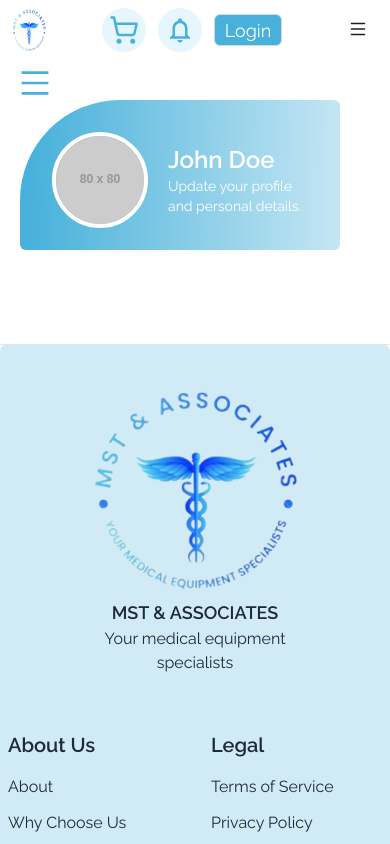
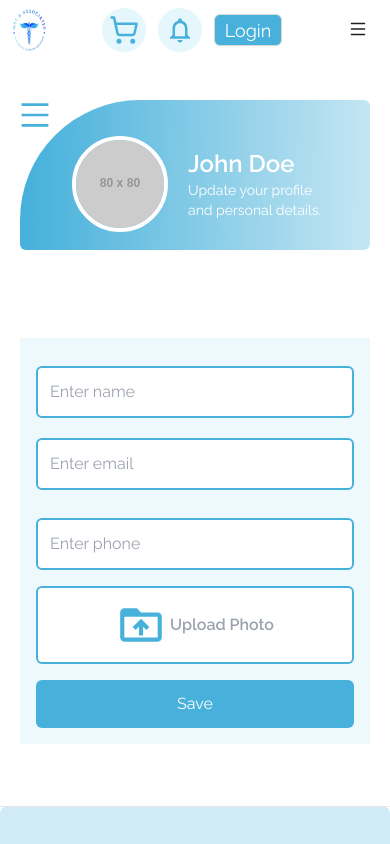
Before and after one commit to sparktechagency/MedicalEquipment, a Next.js app: page /userProfile in a window 390 px wide. Shown: the top 844 px of the page. Built offline with nearby package versions, Linux system fonts and the light colour scheme.

Commit message:
userProfile ok

```diff
--- a/src/app/(userDashboard)/layout.tsx
+++ b/src/app/(userDashboard)/layout.tsx
@@ -10,14 +10,14 @@ const userDashboard = ({ children }: { children: React.ReactNode }) => {
         <div className="pt-2">
           <Header />
         </div>
-        <div className="relative grid grid-cols-12 px-3 md:px-0 lg:grid-cols-12 md:grid-cols-11 py-8 md:space-x-32 lg:space-x-28 xl:space-x-14">
+        <div className="relative w-full md:grid grid-cols-12  md:px-0 lg:grid-cols-12 md:grid-cols-11 py-8 md:space-x-32 lg:space-x-28 xl:space-x-14">
           {/* Sidebar (only absolute on mobile screens) */}
           <div className="absolute md:static col-span-1 md:col-span-2 lg:col-span-2 px-2">
             <Sidebar />
           </div>
 
           {/* Main content */}
-          <div className="top-2 col-span-11 md:col-span-9 lg:col-span-10 px-2">
+          <div className="top-2 col-span-11 md:col-span-9 lg:col-span-10 md:px-2 px-5">
             {children}
           </div>
         </div>
--- a/src/components/UserDashboard/UserProfile/UserProfile.tsx
+++ b/src/components/UserDashboard/UserProfile/UserProfile.tsx
@@ -1,25 +1,80 @@
+"use client";
+import { useState } from "react";
+import { MdDriveFolderUpload } from "react-icons/md";
+
 const UserProfile = () => {
+  // State to hold the uploaded image URL
+  const [profileImage, setProfileImage] = useState<string | null>(null);
+
+  // Handle image file upload
+  const handleImageUpload = (e: any) => {
+    const file = e.target.files[0];
+    if (file) {
+      const reader = new FileReader();
+      reader.onloadend = () => {
+        setProfileImage(reader.result as string); // Set the uploaded image URL
+      };
+      reader.readAsDataURL(file); // Convert the file to base64
+    }
+  };
+
   return (
     <div>
       {/* Profile Header Section with Custom Gradient Background */}
-        <div className="bg-custom-gradient w-full h-[150px]  rounded-tl-[100px] rounded-md">
+      <div className="bg-custom-gradient w-full h-[150px] rounded-tl-[120px] md:rounded-tl-[90px] rounded-md">
         {/* Avatar and Profile Info */}
-          <div className="flex items-center p-8 space-x-5">
+        <div className="flex items-center p-9 md:p-8 space-x-5">
+          {/* Avatar Image or Placeholder */}
           <img
-              src="https://via.placeholder.com/80" // Replace with actual avatar image URL
+            src={profileImage || "https://via.placeholder.com/80"} // Show uploaded image or placeholder
             alt="User Avatar"
-              className="w-24 h-24 rounded-full border-4 border-white"
+            className="ml-4 md:ml-0 w-24 h-24 rounded-full border-4 border-white"
           />
           <div>
             <h2 className="text-white text-2xl font-semibold">John Doe</h2>
-              <p className="text-white text-sm">Update your profile and personal details.</p>
+            <p className="text-white text-sm">
+              Update your profile and personal details.
+            </p>
           </div>
         </div>
       </div>
+      <br /><br />
+      {/* Additional Content Section */}
+      <div className="flex flex-col p-4 space-y-4 w-full bg-[#EEF9FE] mt-10 md:mt-0 md:rounded-md">
+        <div className="w-full md:flex md:space-x-4 py-3 rounded-md">
+          <input
+            type="text"
+            placeholder="Enter name"
+            className="mb-5 md:mb-0 w-full border-2 border-[#48B1DB] p-3 rounded-md focus:outline-none focus:ring-2 focus:ring-[#48B1DB]"
+          />
+          <input
+            type="email"
+            placeholder="Enter email"
+            className="w-full border-2 border-[#48B1DB] p-3 rounded-md focus:outline-none focus:ring-2 focus:ring-[#48B1DB]"
+          />
+        </div>
+        <input
+          type="text"
+          placeholder="Enter phone"
+          className="border-2 border-[#48B1DB] p-3 rounded-md focus:outline-none focus:ring-2 focus:ring-[#48B1DB]"
+        />
 
-        {/* Additional Content Section */}
-        <div className="p-4">
+        {/* Image Upload Section */}
+        <div className="w-full border-2 bg-white border-[#48B1DB] p-3 rounded-md focus:outline-none focus:ring-2 focus:ring-[#48B1DB]">
+          <label className="cursor-pointer w-full text-center flex justify-center items-center">
+            <MdDriveFolderUpload size={50} className="text-[#48B1DB] text-3xl mr-1" /> <span className="text-gray-400 text-md font-semibold">Upload Photo</span>
+            <input
+              type="file"
+              accept="image/*"
+              onChange={handleImageUpload}
+              className="hidden"
+            />
+          </label>
+        </div>
 
+        <button className="w-full md:w-[10%] md:mx-auto bg-[#48B1DB] text-white py-3 rounded-md hover:bg-blue-700 focus:outline-none focus:ring-2 focus:ring-[#48B1DB]">
+          Save
+        </button>
       </div>
     </div>
   );
```
Lines whose indentation alone changed are shown as unchanged.
